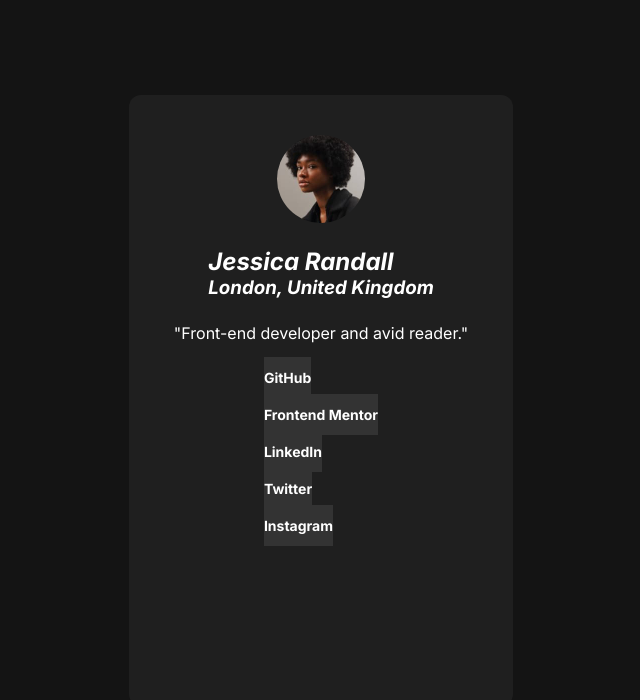
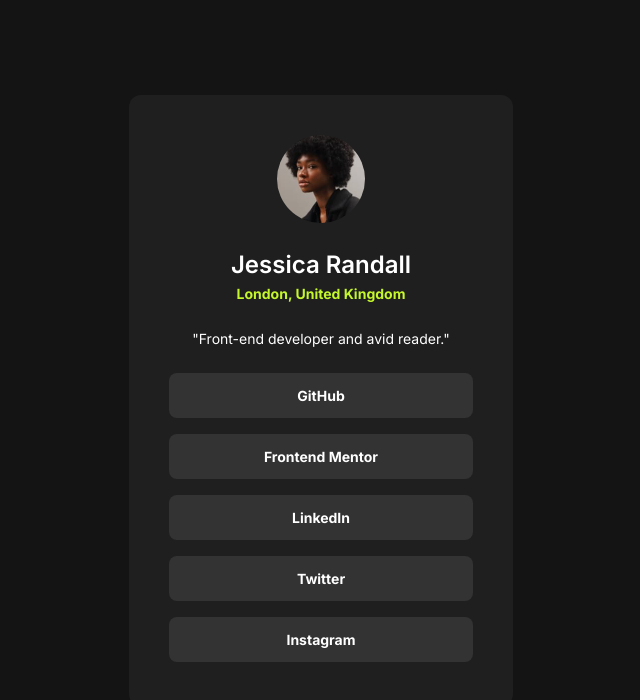
Before and after one commit to mci3x/Social-Links-Profile, a plain HTML site: page index.html in a window 1280 px wide. Shown: the whole page, without its empty margins (319-959 px from the left). Drawn offline with Linux system fonts and the light colour scheme.

Commit message:
HTML anchor fix, CSS stage 1 finish

```diff
--- a/index.html
+++ b/index.html
@@ -33,11 +33,11 @@
         class="avatar"
       />
       <address class="bio">
-        <h1 class="name">Jessica Randall</h1>
-        <h3 class="city">London, United Kingdom</h3>
+        <h1 class="name text-preset-1">Jessica Randall</h1>
+        <h3 class="city text-preset-2b">London, United Kingdom</h3>
       </address>
-      <p class="about">"Front-end developer and avid reader."</p>
-      <ul class="links">
+      <p class="about text-preset-2">"Front-end developer and avid reader."</p>
+      <!-- <ul class="links">
         <li role="button">
           <a href="" class="link btn text-preset-2b">GitHub</a>
         </li>
@@ -53,7 +53,15 @@
         <li role="button">
           <a href="" class="link btn text-preset-2b">Instagram</a>
         </li>
-      </ul>
+      </ul> -->
+
+      <section class="links">
+        <a href="" class="link btn text-preset-2b">GitHub</a>
+        <a href="" class="link btn text-preset-2b">Frontend Mentor</a>
+        <a href="" class="link btn text-preset-2b">LinkedIn</a>
+        <a href="" class="link btn text-preset-2b">Twitter</a>
+        <a href="" class="link btn text-preset-2b">Instagram</a>
+      </section>
     </article>
     <!-- <div class="attribution">
     Challenge by <a href="https://www.frontendmentor.io?ref=challenge" target="_blank">Frontend Mentor</a>.
--- a/style.css
+++ b/style.css
@@ -87,6 +87,7 @@ body {
   background-color: var(--grey-700);
   text-align: center;
   padding: 0.75rem 0;
+  border-radius: 8px;
 }
 
 .btn:hover {
@@ -117,6 +118,15 @@ body {
   /* margin-bottom: var(--spacing-md); */
 }
 
+.bio {
+  font-style: normal;
+  text-align: center;
+}
+
+.city {
+  color: var(--accent);
+}
+
 .links {
   display: flex;
   flex-direction: column;
```
